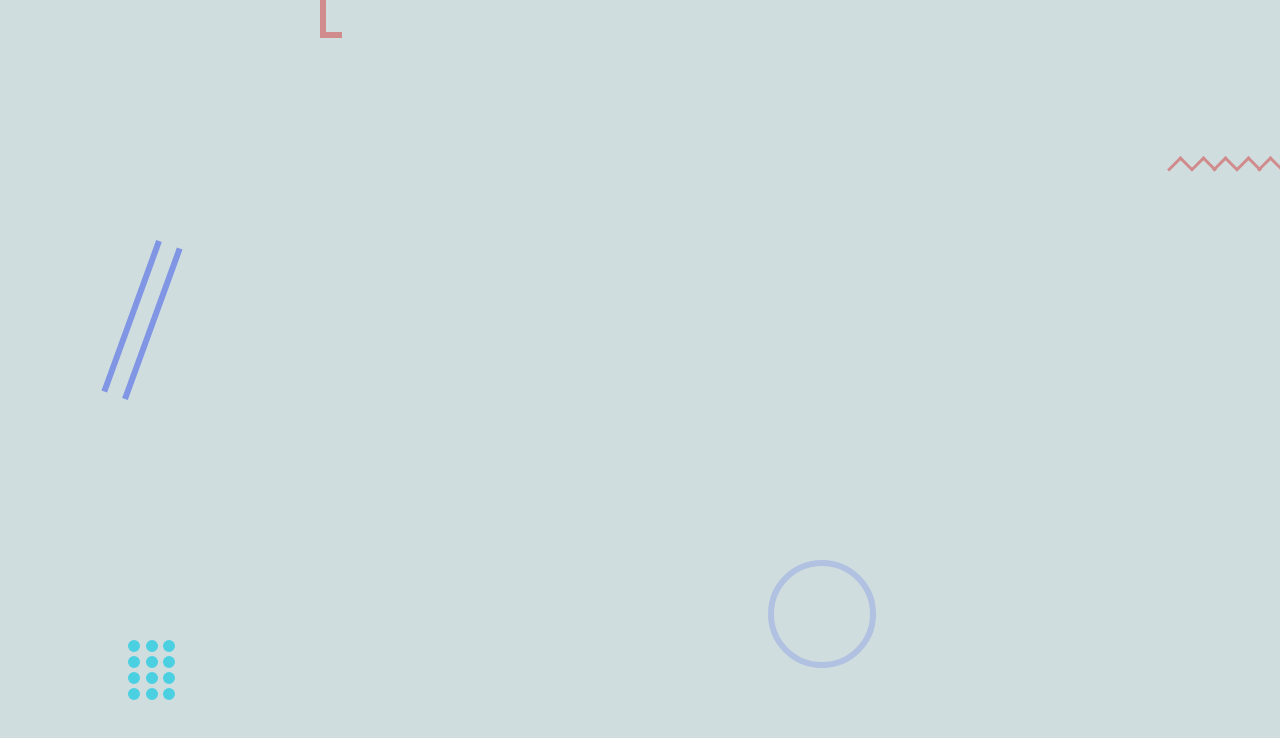
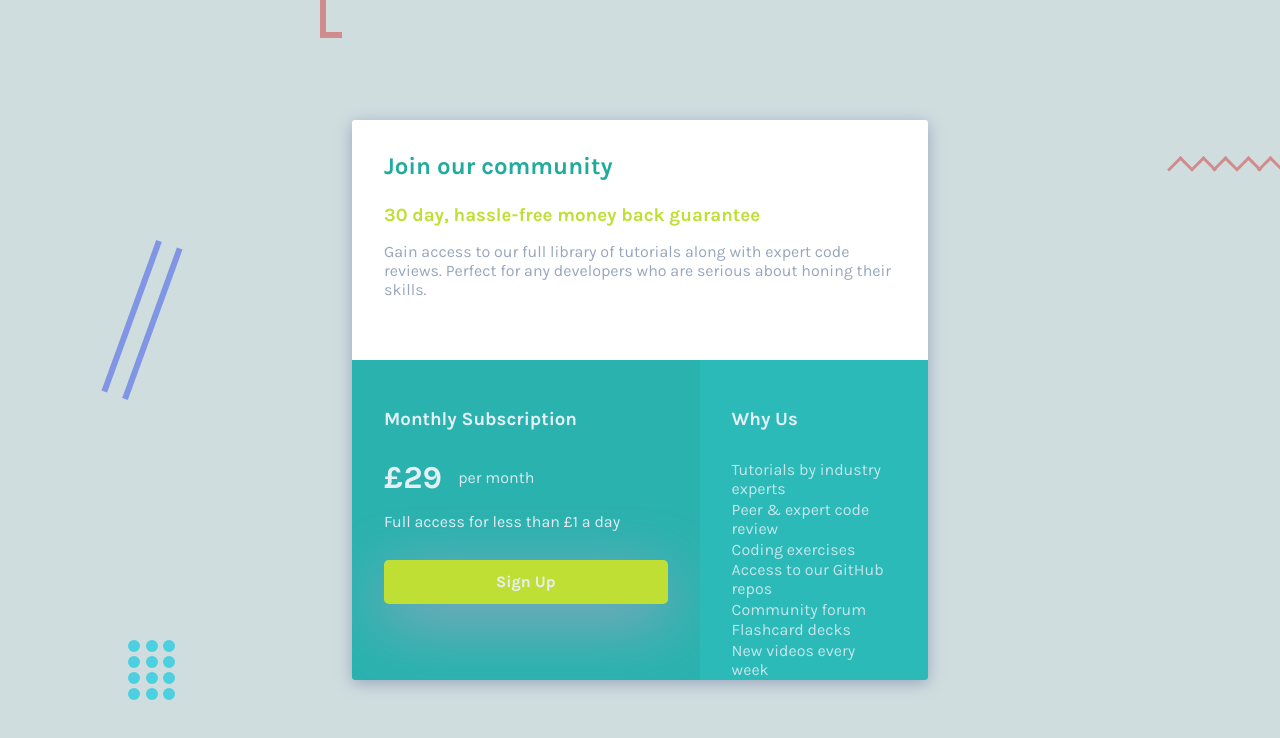
Before and after one commit to Mercury225/Single-Price-Grid-Component, a plain HTML site: page index.html in a window 1280 px wide. Drawn offline with Linux system fonts and the light colour scheme.

Commit message:
desktop version done

```diff
--- a/background.css
+++ b/background.css
@@ -1,3 +1,11 @@
+:root {
+  --swiggle-seperation: 1.4rem;
+  --blue-button-x-position: 10vw;
+  --blue-button-y-position: 80vh;
+  --opacity-high: 0.9;
+  --opacity-mid: 0.5;
+  --opacity-low: 0.2;
+}
 /*backgrounds*/
 /*swiggle*/
 .swiggle {
--- a/index.html
+++ b/index.html
@@ -11,6 +11,12 @@
     />
     <link rel="stylesheet" href="styles.css" />
     <link rel="stylesheet" href="background.css" />
+    <link rel="preconnect" href="https://fonts.googleapis.com" />
+    <link rel="preconnect" href="https://fonts.gstatic.com" crossorigin />
+    <link
+      href="https://fonts.googleapis.com/css2?family=Karla:wght@400;700&display=swap"
+      rel="stylesheet"
+    />
     <title>Frontend Mentor Project | Single Price Grid Component</title>
   </head>
   <body>
@@ -40,5 +46,39 @@
         <div class="blue-circle-button absolute row-4 right"></div>
       </div>
     </div>
+    <div class="main-card">
+      <div class="card-row-1 padding">
+        <h2 class="row-1-header">Join our community</h2>
+        <h3 class="row-1-subtitle">30 day, hassle-free money back guarantee</h3>
+        <p class="row-1-text">
+          Gain access to our full library of tutorials along with expert code
+          reviews. Perfect for any developers who are serious about honing their
+          skills.
+        </p>
+      </div>
+      <div class="card-row-2-left padding">
+        <h3 class="row-2-header padding-10-20">Monthly Subscription</h3>
+        <div class="row-2-price">
+          <p class="row-2-price-bold">£29</p>
+          <p class="row-2-per-month">per month</p>
+        </div>
+        <p class="row-2-text padding-10-20">
+          Full access for less than £1 a day
+        </p>
+        <button class="row-2-sign-up">Sign Up</button>
+      </div>
+      <div class="card-row-2-right padding">
+        <h3 class="row-2-col-2-header padding-10-20">Why Us</h3>
+        <ul class="row-2-col-2-list">
+          <li>Tutorials by industry experts</li>
+          <li>Peer & expert code review</li>
+          <li>Coding exercises</li>
+          <li>Access to our GitHub repos</li>
+          <li>Community forum</li>
+          <li>Flashcard decks</li>
+          <li>New videos every week</li>
+        </ul>
+      </div>
+    </div>
   </body>
 </html>
--- a/styles.css
+++ b/styles.css
@@ -1,17 +1,125 @@
-:root {
-  --swiggle-seperation: 1.4rem;
-  --blue-button-x-position: 10vw;
-  --blue-button-y-position: 80vh;
-  --opacity-high: 0.9;
-  --opacity-mid: 0.5;
-  --opacity-low: 0.2;
-}
 * {
   margin: 0;
+  font-family: "Karla", sans-serif;
+  font-weight: 400;
 }
 body {
   background: rgb(208, 221, 223);
+  display: grid;
 }
 .absolute {
   position: absolute;
 }
+
+.main-card {
+  position: absolute;
+  z-index: 10;
+  overflow: hidden;
+  top: 15vh;
+  left: 27.5vw;
+  width: 45vw;
+  height: auto;
+  display: grid;
+  grid-template-columns: 1fr 1fr;
+  grid-template-rows:
+    30vh
+    40vh;
+
+  border-radius: 0.2rem;
+  box-shadow: 0 0.2rem 1rem hsl(218, 22%, 67%);
+}
+.padding {
+  padding: 2rem;
+}
+.padding-10-20 {
+  padding: 1rem 0 1.8rem 0;
+}
+
+/*FIRST ROW*/
+.card-row-1 {
+  grid-column-start: span 2;
+  grid-column-end: 3;
+  background: white;
+}
+
+.row-1-header {
+  color: rgb(33, 171, 157);
+  font-weight: 700;
+}
+.row-1-subtitle {
+  color: hsl(71, 73%, 54%);
+  padding: 1.5rem 0 1rem 0;
+  font-weight: 700;
+}
+.row-1-text {
+  color: hsl(218, 22%, 67%);
+}
+/*SECOND ROW*/
+
+.card-row-2-left {
+  background: hsl(179, 62%, 43%);
+  grid-column-start: 1;
+  grid-column-end: 2;
+  grid-row-start: 2;
+  grid-row-end: 3;
+}
+.row-2-price {
+  display: flex;
+  align-items: center;
+
+  font-size: 0.8rem;
+}
+.row-2-text {
+  color: hsl(204, 43%, 93%);
+}
+
+.row-2-header,
+.row-2-price-bold {
+  color: hsl(204, 43%, 93%);
+  font-weight: 700;
+}
+.row-2-price-bold {
+  font-size: 2rem;
+}
+.row-2-per-month {
+  font-size: 1rem;
+  padding-left: 1rem;
+  color: hsla(203, 44%, 93%, 0.922);
+}
+.card-row-2-right {
+  background: hsl(179, 62%, 45%);
+  grid-column-start: 2;
+  grid-column-end: 3;
+  grid-row-start: 2;
+  grid-row-end: 3;
+}
+.row-2-col-2-header {
+  font-weight: 700;
+  color: hsl(204, 43%, 93%);
+}
+.row-2-col-2-list {
+  color: hsla(203, 44%, 93%, 0.815);
+
+  list-style: none;
+  padding: 0;
+}
+.row-2-col-2-list li {
+  padding: 0.1rem 0 0 0;
+}
+
+.row-2-sign-up {
+  background: hsl(71, 73%, 54%);
+  border: none;
+  color: hsl(204, 43%, 93%);
+  font-weight: 700;
+  font-size: 1rem;
+  border-radius: 0.3rem;
+  padding: 0.8rem 7rem;
+  box-shadow: 0 1rem 4rem hsl(218, 22%, 67%);
+  text-wrap: nowrap;
+}
+.row-2-sign-up:hover {
+  color: rgb(47, 46, 46);
+  transform: translateY(0.1rem);
+  box-shadow: none;
+}
```
